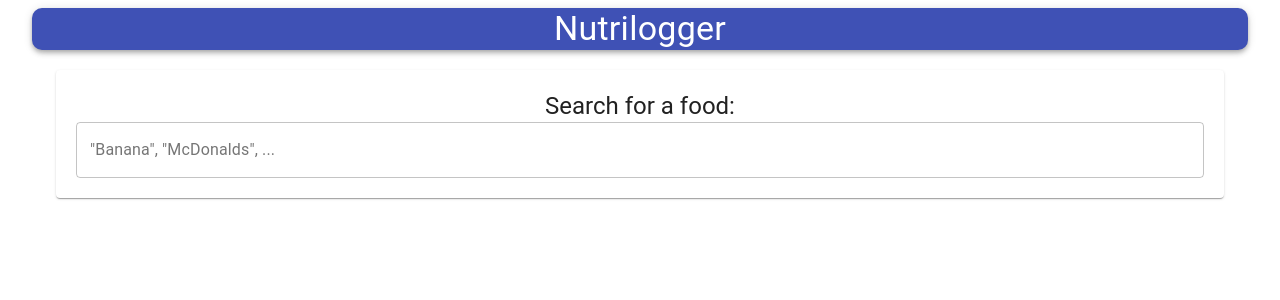
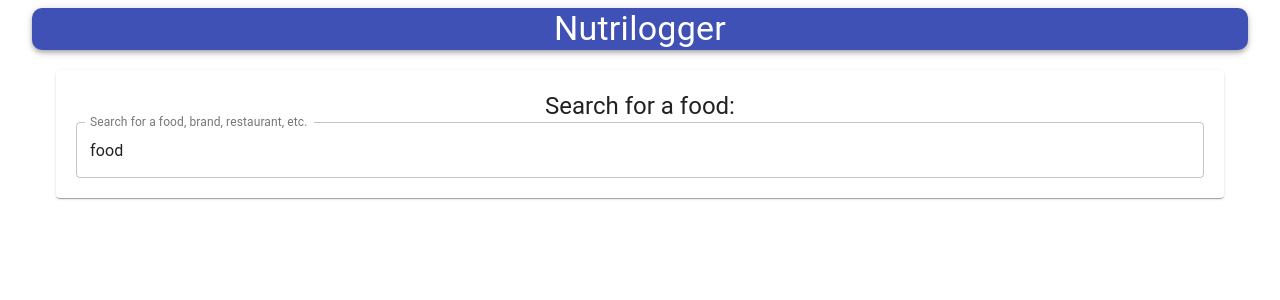
Before and after one commit to ethansilvas/nutrilogger-web, a React (Create React App) app in the folder nutrilogger-frontend/: page /search in a window 1280 px wide. Shown: the top 300 px of the page. Built offline with nearby package versions, Linux system fonts and the light colour scheme; no server answers.

Commit message:
setup react router

```diff
--- a/nutrilogger-frontend/src/App.js
+++ b/nutrilogger-frontend/src/App.js
@@ -1,9 +1,21 @@
 import React from 'react';
+import { BrowserRouter, Switch, Route, Redirect } from 'react-router-dom';
+import { Container } from '@material-ui/core';
+
 import Home from './components/Home/Home';
+import MainNav from "./components/MainNav/MainNav";
 
 const App = () => {
     return (
-        <Home></Home>
+        <BrowserRouter>
+            <Container maxWidth='lg'>
+                <MainNav />
+                <Switch>
+                    <Route path='/' exact component={() => <Redirect to='/search' />} />
+                    <Route path='/search' exact component={Home} />
+                </Switch>
+            </Container>
+        </BrowserRouter>
     );
 }
 
--- a/nutrilogger-frontend/src/components/FoodSearch/FoodSearch.js
+++ b/nutrilogger-frontend/src/components/FoodSearch/FoodSearch.js
@@ -1,9 +1,14 @@
 import React, { useEffect } from 'react';
 import { TextField, Button, Typography, Paper } from '@material-ui/core';
 import { useDispatch, useSelector } from 'react-redux';
+import { useLocation, useHistory } from 'react-router-dom';
 
 import { getFood } from '../../actions/search';
 import useStyles from './styles';
+
+function useQuery() {
+    return new URLSearchParams(useLocation().search);
+}
 
 const FoodSearch = () => {
     const classes = useStyles();
@@ -11,17 +16,26 @@ const FoodSearch = () => {
     const dispatch = useDispatch();
     const food = useSelector((state) => state.food);
 
+    const query = useQuery();
+    const history = useHistory();
+    const page = query.get('page') || 1;
+    const searchQuery = query.get('searchQuery');
+
     console.log(food);
 
     useEffect(() => {
         dispatch(getFood());
     }, [dispatch]);
 
+    const handleSubmit = () => {
+
+    }
+
     return (
         <Paper className={classes.paper}>
-            <form className={classes.foodSearchForm} autoComplete='off' noValidate >
+            <form className={classes.foodSearchForm} autoComplete='off' noValidate onSubmit={handleSubmit}>
                 <Typography variant='h5'>Search for a food:</Typography>
-                <TextField name='food' variant='outlined' label='"Banana", "McDonalds", ...' fullWidth></TextField>
+                <TextField name='search' variant='outlined' label='Search for a food, brand, restaurant, etc.' fullWidth value='food' onChange={() => {}} />
             </form>
         </Paper>
     );
--- a/nutrilogger-frontend/src/components/Home/Home.js
+++ b/nutrilogger-frontend/src/components/Home/Home.js
@@ -1,20 +1,18 @@
 import React from "react";
 import FoodSearch from "../FoodSearch/FoodSearch";
 import { Container, Grow, Grid } from "@material-ui/core";
-import MainNav from "../MainNav/MainNav";
 
 const Home = () => {
     return (
-        <Container maxWidth='lg'>
-            <MainNav></MainNav>
+        <>
             <Grow in>
                 <Container>
                     <Grid container spacing={2} justifyContent='space-between'>
-                        <Grid item xs={12}><FoodSearch></FoodSearch></Grid>
+                        <Grid item xs={12}><FoodSearch /></Grid>
                     </Grid>
                 </Container>
             </Grow>
-        </Container>
+        </>
     );
 }
 
```
